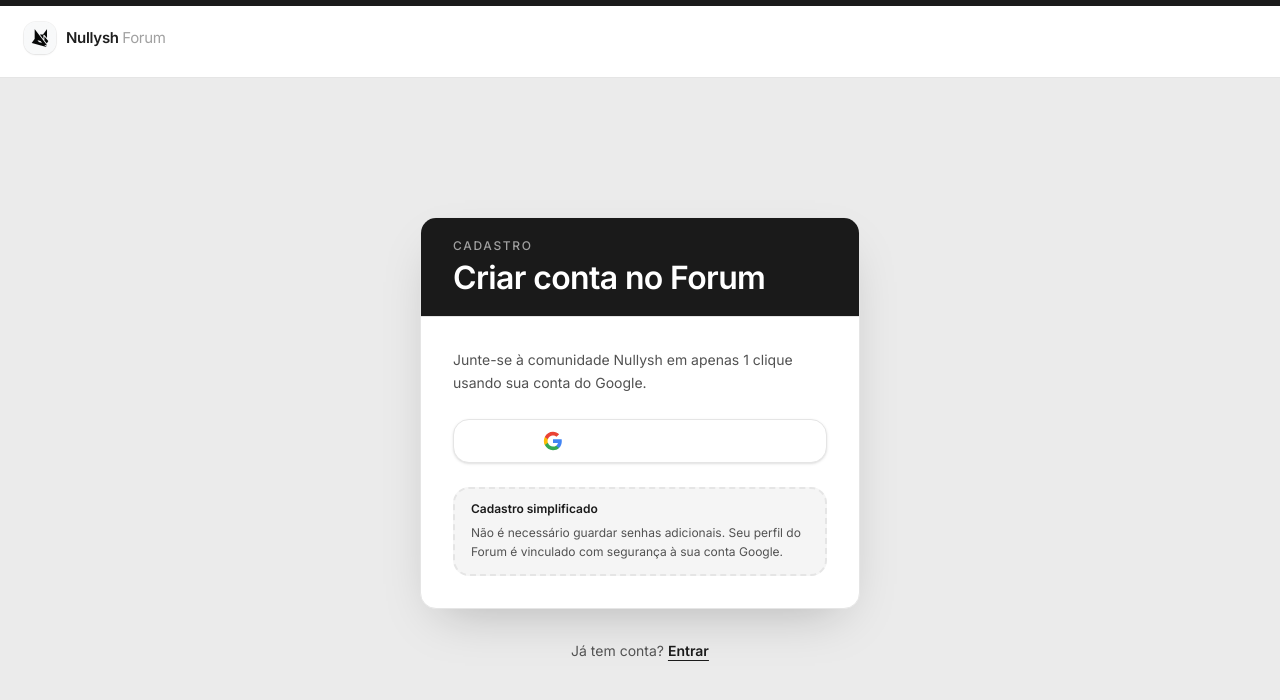
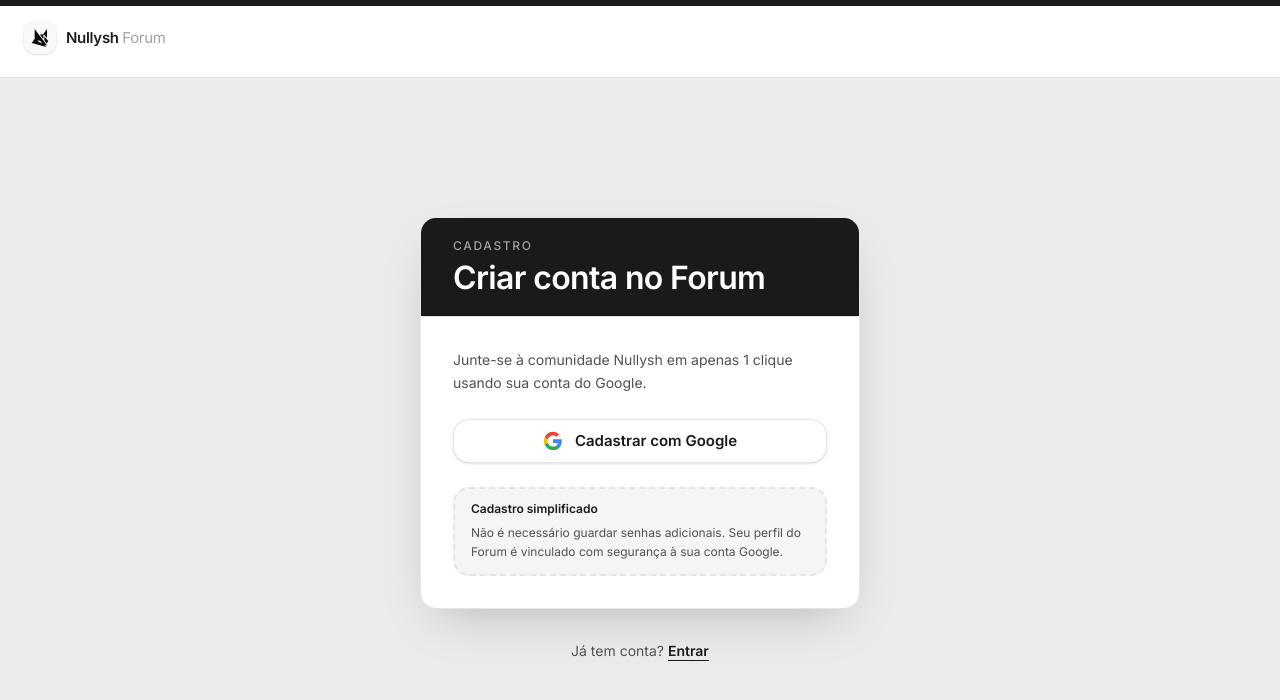
Before and after one commit to netty-linux/nullysh-forum, a Next.js app: page /register in a window 1280 px wide. Shown: the top 700 px of the page. Built offline with nearby package versions, Linux system fonts and the light colour scheme; no server answers; a web font is replaced by a local one.

Commit message:
fix(ui): garante visibilidade do texto preto nos botoes do Google Auth

```diff
--- a/src/app/login/page.tsx
+++ b/src/app/login/page.tsx
@@ -73,8 +73,9 @@ export default function LoginPage() {
 
                 <Button
                   type="button"
+                  variant="outline"
                   onClick={handleGoogleLogin}
-                  className="relative flex w-full items-center justify-center gap-3 rounded-xl border border-neutral-300 bg-white px-5 py-3.5 text-sm font-semibold text-neutral-800 shadow-sm transition-all hover:bg-neutral-50 hover:border-neutral-400 active:scale-[0.98] disabled:opacity-50"
+                  className="relative flex w-full items-center justify-center gap-3 rounded-xl border border-neutral-300 bg-white px-5 py-3.5 text-sm font-semibold !text-black shadow-sm transition-all hover:bg-neutral-50 hover:border-neutral-400 active:scale-[0.98] disabled:opacity-50"
                   size="lg"
                   loading={loading}
                 >
@@ -98,7 +99,7 @@ export default function LoginPage() {
                       />
                     </svg>
                   )}
-                  <span>{loading ? "Conectando ao Google..." : "Entrar com Google"}</span>
+                  <span className="font-semibold !text-black">{loading ? "Conectando ao Google..." : "Entrar com Google"}</span>
                 </Button>
               </div>
 
--- a/src/app/register/page.tsx
+++ b/src/app/register/page.tsx
@@ -71,8 +71,9 @@ export default function RegisterPage() {
 
                 <Button
                   type="button"
+                  variant="outline"
                   onClick={handleGoogleRegister}
-                  className="relative flex w-full items-center justify-center gap-3 rounded-xl border border-neutral-300 bg-white px-5 py-3.5 text-sm font-semibold text-neutral-800 shadow-sm transition-all hover:bg-neutral-50 hover:border-neutral-400 active:scale-[0.98] disabled:opacity-50"
+                  className="relative flex w-full items-center justify-center gap-3 rounded-xl border border-neutral-300 bg-white px-5 py-3.5 text-sm font-semibold !text-black shadow-sm transition-all hover:bg-neutral-50 hover:border-neutral-400 active:scale-[0.98] disabled:opacity-50"
                   size="lg"
                   loading={loading}
                 >
@@ -96,7 +97,7 @@ export default function RegisterPage() {
                       />
                     </svg>
                   )}
-                  <span>{loading ? "Conectando ao Google..." : "Cadastrar com Google"}</span>
+                  <span className="font-semibold !text-black">{loading ? "Conectando ao Google..." : "Cadastrar com Google"}</span>
                 </Button>
               </div>
 
```
